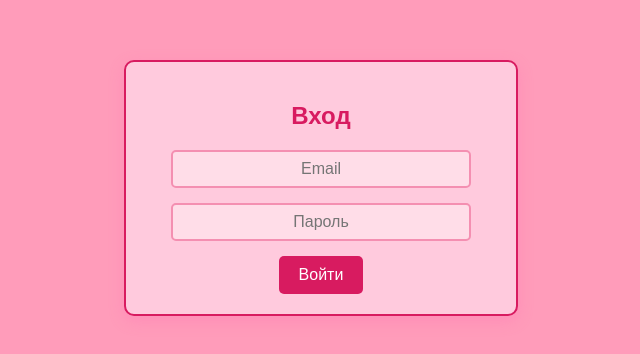
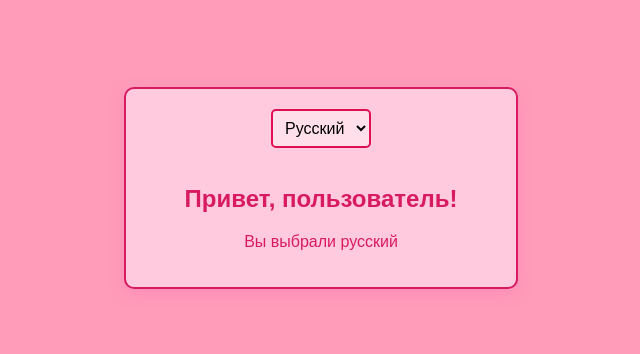
Before and after one commit to KateGrebeneva/kate_react_main, a React (Create React App) app: page / in a window 1280 px wide. Shown: the part 212-566 px from the top of the page, without its empty margins (319-959 px from the left). Built offline with nearby package versions, Linux system fonts and the light colour scheme.

Commit message:
task#95_2.2

```diff
--- a/src/App.css
+++ b/src/App.css
@@ -6,10 +6,11 @@ body {
   align-items: center;
   height: 100vh;
   color: #d81b60;
+  margin: 0;
 }
 
-/* Контейнер формы */
-.login-container {
+/* Контейнер для всего приложения */
+.app-container {
   border: 2px solid #d81b60;
   border-radius: 10px;
   background-color: #ffcadd;
@@ -19,39 +20,31 @@ body {
   width: 350px;
 }
 
-h2 {
+/* Заголовок */
+h1 {
   font-size: 24px;
+  margin-bottom: 20px;
+  font-weight: bold;
+}
+
+/* Выбор языка */
+select {
+  padding: 8px;
+  font-size: 16px;
+  border: 2px solid #df0f54;
+  border-radius: 5px;
+  background-color: #ffe0ea;
   margin-bottom: 20px;
 }
 
-/* Поля ввода */
-.input-field {
-  width: 80%;
-  padding: 8px;
-  font-size: 16px;
-  border: 2px solid #f48fb1;
-  border-radius: 5px;
-  background-color: #ffdde8;
-  text-align: center;
-  margin-bottom: 15px;
-}
-
-.input-field:focus {
+select:focus {
   border-color: #d81b60;
   outline: none;
 }
 
-/* Кнопка входа */
-.login-button {
-  background-color: #d81b60;
-  color: white;
-  border: none;
-  padding: 10px 20px;
-  font-size: 16px;
-  border-radius: 5px;
-  cursor: pointer;
+/* Блок Footer */
+footer {
+  font-size: 18px;
+  font-weight: bold;
+  margin-top: 15px;
 }
-
-.login-button:hover {
-  background-color: #c2185b;
-}
--- /dev/null
+++ b/src/App.js
@@ -0,0 +1,33 @@
+import React, { useState } from "react";
+import "./App.css";
+
+function App() {
+  const [language, setLanguage] = useState("ru");
+
+  return (
+    <div className="app-container">
+      <LanguageSwitcher setLanguage={setLanguage} />
+      <Header language={language} />
+      <Footer language={language} />
+    </div>
+  );
+}
+
+function LanguageSwitcher({ setLanguage }) {
+  return (
+    <select onChange={(e) => setLanguage(e.target.value)}>
+      <option value="ru">Русский</option>
+      <option value="en">English</option>
+    </select>
+  );
+}
+
+function Header({ language }) {
+  return <h1>{language === "ru" ? "Привет, пользователь!" : "Hello, User!"}</h1>;
+}
+
+function Footer({ language }) {
+  return <p>{language === "ru" ? "Вы выбрали русский" : "You have chosen english"}</p>;
+}
+
+export default App;
--- a/src/LoginForm.js
+++ /dev/null
@@ -1,49 +0,0 @@
-import React, { useState } from "react";
-import "./App.css"; // Подключаем стили
-
-function LoginForm() {
-  const [email, setEmail] = useState("");
-  const [password, setPassword] = useState("");
-
-  function handleSubmit(event) {
-    event.preventDefault();
-    alert(`Email: ${email}, Пароль: ${password}`);
-  }
-
-  return (
-    <div className="login-container">
-      <h2>Вход</h2>
-      <form onSubmit={handleSubmit}>
-        <EmailInput email={email} setEmail={setEmail} />
-        <PasswordInput password={password} setPassword={setPassword} />
-        <button type="submit" className="login-button">Войти</button>
-      </form>
-    </div>
-  );
-}
-
-function EmailInput({ email, setEmail }) {
-  return (
-    <input
-      type="email"
-      placeholder="Email"
-      value={email}
-      onChange={(e) => setEmail(e.target.value)}
-      className="input-field"
-    />
-  );
-}
-
-function PasswordInput({ password, setPassword }) {
-  return (
-    <input
-      type="password"
-      placeholder="Пароль"
-      value={password}
-      onChange={(e) => setPassword(e.target.value)}
-      className="input-field"
-    />
-  );
-}
-
-export default LoginForm;
--- a/src/index.js
+++ b/src/index.js
@@ -1,13 +1,13 @@
 import React from 'react';
 import ReactDOM from 'react-dom/client';
 import './index.css';
-import LoginForm from './LoginForm';
+import App from './App';
 import reportWebVitals from './reportWebVitals';
 
 const root = ReactDOM.createRoot(document.getElementById('root'));
 root.render(
   <React.StrictMode>
-    <LoginForm/>
+    <App />
   </React.StrictMode>
 );
 
```
Also changed, not shown: results/Концепции/task#95/task#95_2.2.jpg (added).
